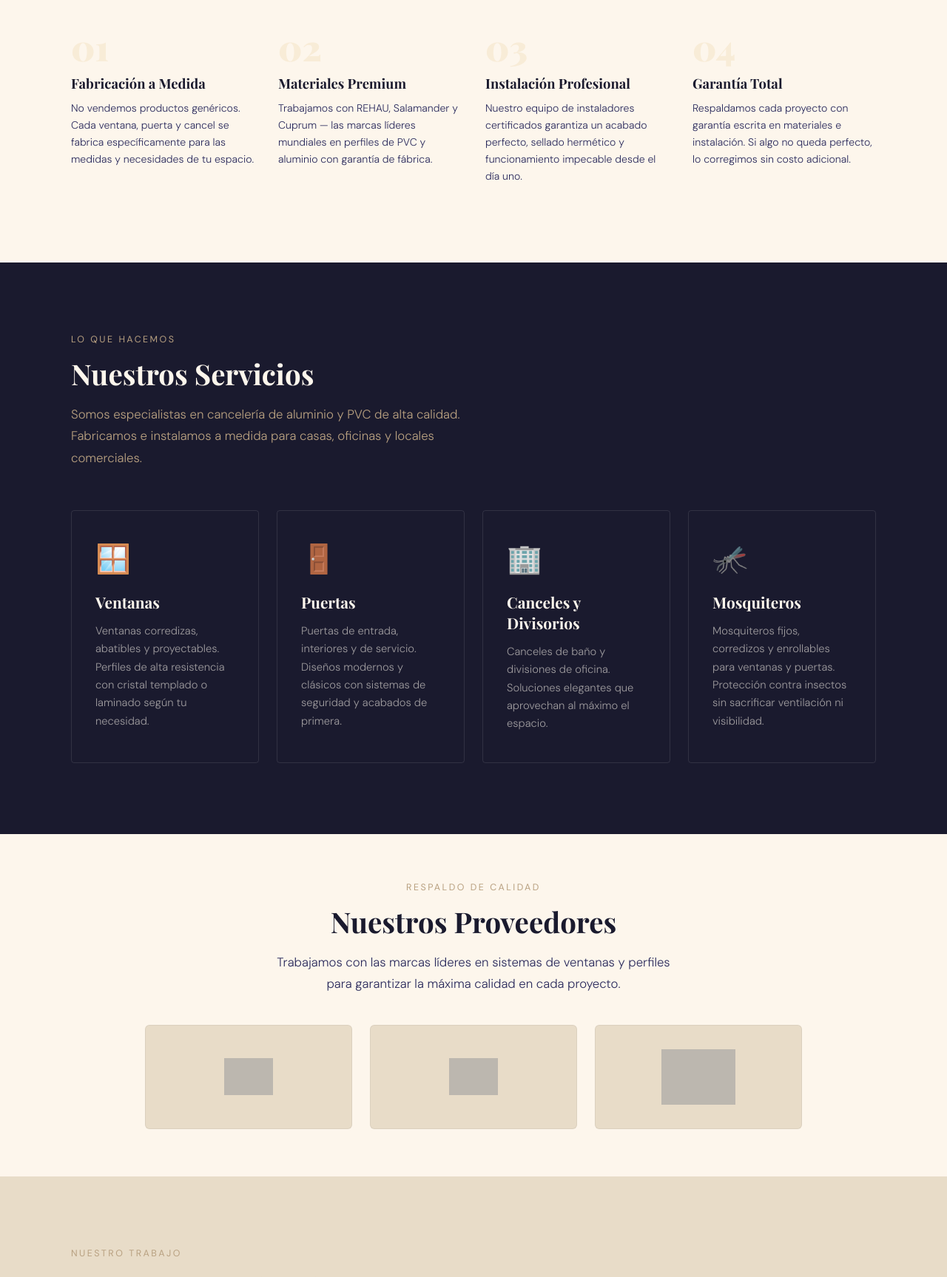
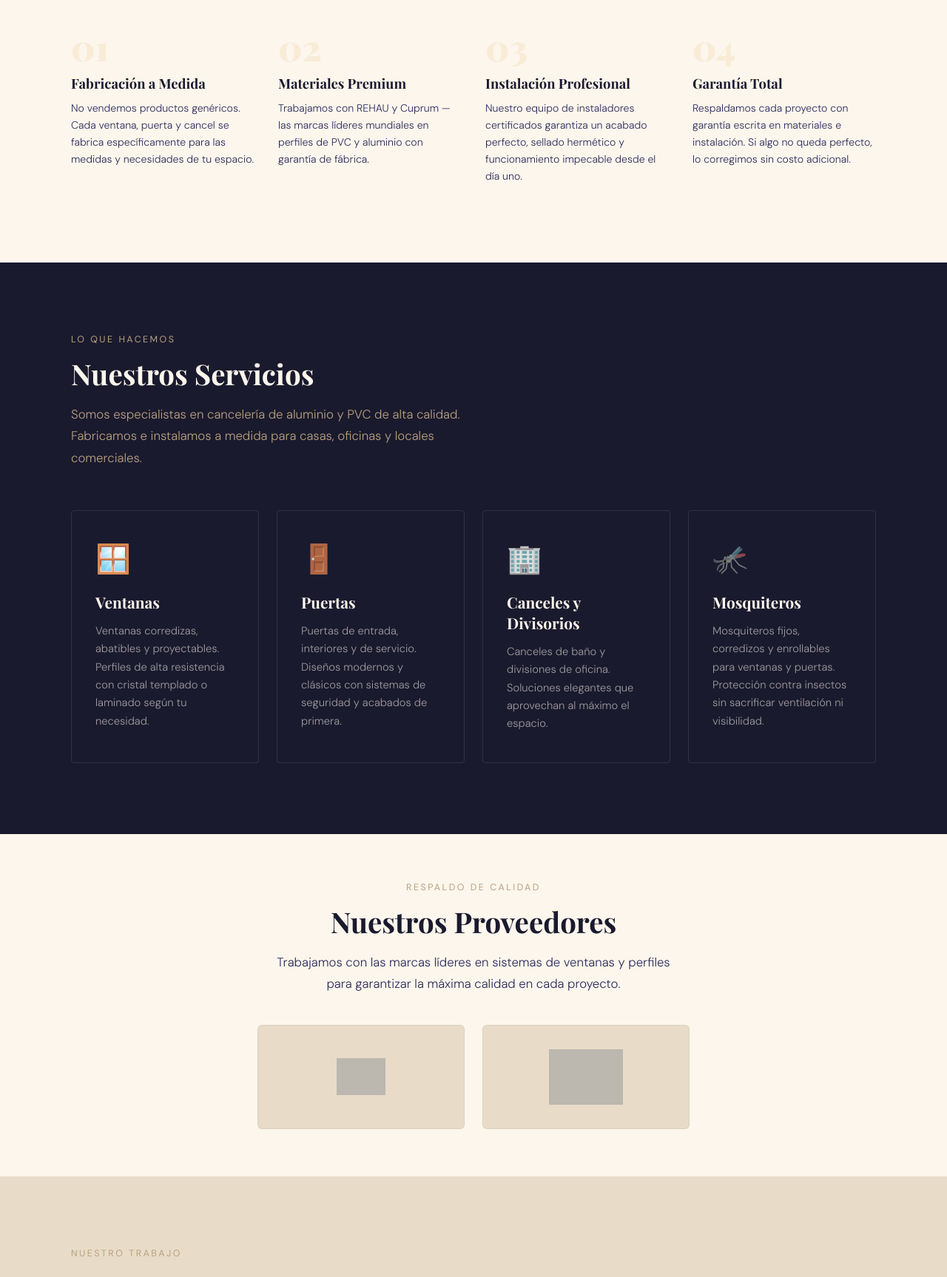
Before and after one commit to cmauzadi/vesma, a plain HTML site: page index.html in a window 1280 px wide. Shown: the part 1000-2727 px from the top of the page at 74% size. Drawn offline with nearby package versions, Linux system fonts and the light colour scheme; grey boxes are pictures that could not be loaded.

Commit message:
Add files via upload

```diff
--- a/index.html
+++ b/index.html
@@ -6,7 +6,7 @@
   <meta name="viewport" content="width=device-width, initial-scale=1.0"/>
   <title>Ventanas Europeas SMA – Ventanas y Puertas de PVC en San Miguel de Allende</title>
   <meta name="description" content="Especialistas en ventanas, puertas y canceles de PVC en San Miguel de Allende. Fabricación e instalación a medida con garantía. Cotiza gratis."/>
-  <meta name="keywords" content="ventanas PVC San Miguel de Allende, cancelería, puertas PVC, canceles de baño, REHAU, Salamander, Cuprum"/>
+  <meta name="keywords" content="ventanas PVC San Miguel de Allende, cancelería, puertas PVC, canceles de baño, REHAU, Cuprum"/>
   <meta name="author" content="Ventanas Europeas SMA"/>
 
   <!-- Open Graph (WhatsApp, Facebook, iMessage) -->
@@ -1620,7 +1620,7 @@
     <div class="porque-item">
       <div class="porque-num">02</div>
       <h3 data-es="Materiales Premium" data-en="Premium Materials">Materiales Premium</h3>
-      <p data-es="Trabajamos con REHAU, Salamander y Cuprum — las marcas líderes mundiales en perfiles de PVC y aluminio con garantía de fábrica." data-en="We work with REHAU, Salamander and Cuprum — world-leading brands in PVC and aluminum profiles with factory warranty.">Trabajamos con REHAU, Salamander y Cuprum — las marcas líderes mundiales en perfiles de PVC y aluminio con garantía de fábrica.</p>
+      <p data-es="Trabajamos con REHAU y Cuprum — las marcas líderes mundiales en perfiles de PVC y aluminio con garantía de fábrica." data-en="We work with REHAU and Cuprum — world-leading brands in PVC and aluminum profiles with factory warranty.">Trabajamos con REHAU y Cuprum — las marcas líderes mundiales en perfiles de PVC y aluminio con garantía de fábrica.</p>
     </div>
     <div class="porque-item">
       <div class="porque-num">03</div>
@@ -1669,9 +1669,6 @@
   <h2 class="section-title" data-es="Nuestros Proveedores" data-en="Our Suppliers">Nuestros Proveedores</h2>
   <p class="section-desc" data-es="Trabajamos con las marcas líderes en sistemas de ventanas y perfiles para garantizar la máxima calidad en cada proyecto." data-en="We work with leading brands in window systems and profiles to guarantee the highest quality in every project.">Trabajamos con las marcas líderes en sistemas de ventanas y perfiles para garantizar la máxima calidad en cada proyecto.</p>
   <div class="suppliers-row">
-    <div class="supplier-card">
-      <img src="https://lh3.googleusercontent.com/d/1cBLr7dmMZjPxysOKD82KDkDosVWqSxNf" alt="Salamander"/>
-    </div>
     <div class="supplier-card">
       <img src="https://lh3.googleusercontent.com/d/18bHtLqF6U64-LgQy774gafVlsiro_USP" alt="REHAU"/>
     </div>
```
